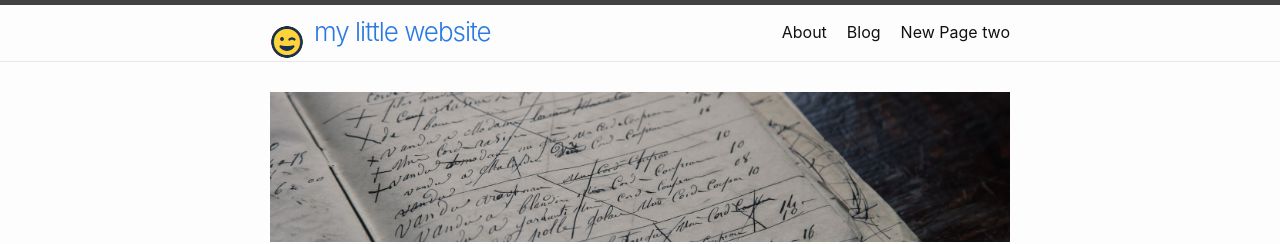
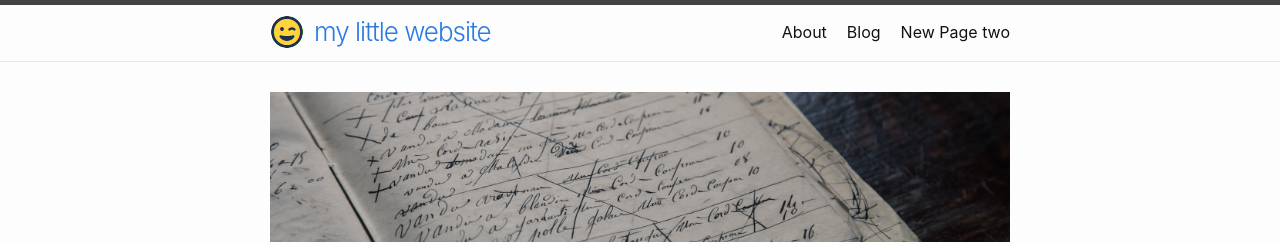
Before and after one commit to ptrjst/blog-demo, a Jekyll site: the page built from index.md, in a window 1280 px wide. Shown: the top 244 px of the page. Built offline with Jekyll 4.4.1, drawn with Linux system fonts in a browser that asks for light colours.

Commit message:
update website logo
Signed-off-by: ptrjst <ptrjst@users.noreply.github.com>

```diff
--- a/_sass/minima/_layout.scss
+++ b/_sass/minima/_layout.scss
@@ -256,13 +256,13 @@
 
 /**
  * User defined additions
-  max-width: auto;
-  max-height: 100%;
   width: 25px;
   height: 25px;
  */
  .site-title-logo {
-  margin: 20px 10px 0px 0px;
+  max-width: auto;
+  max-height: 40px;
+  margin: 10px 10px 10px 0px;
   object-fit: contain;
   object-position: center center;
   float: left;
```
